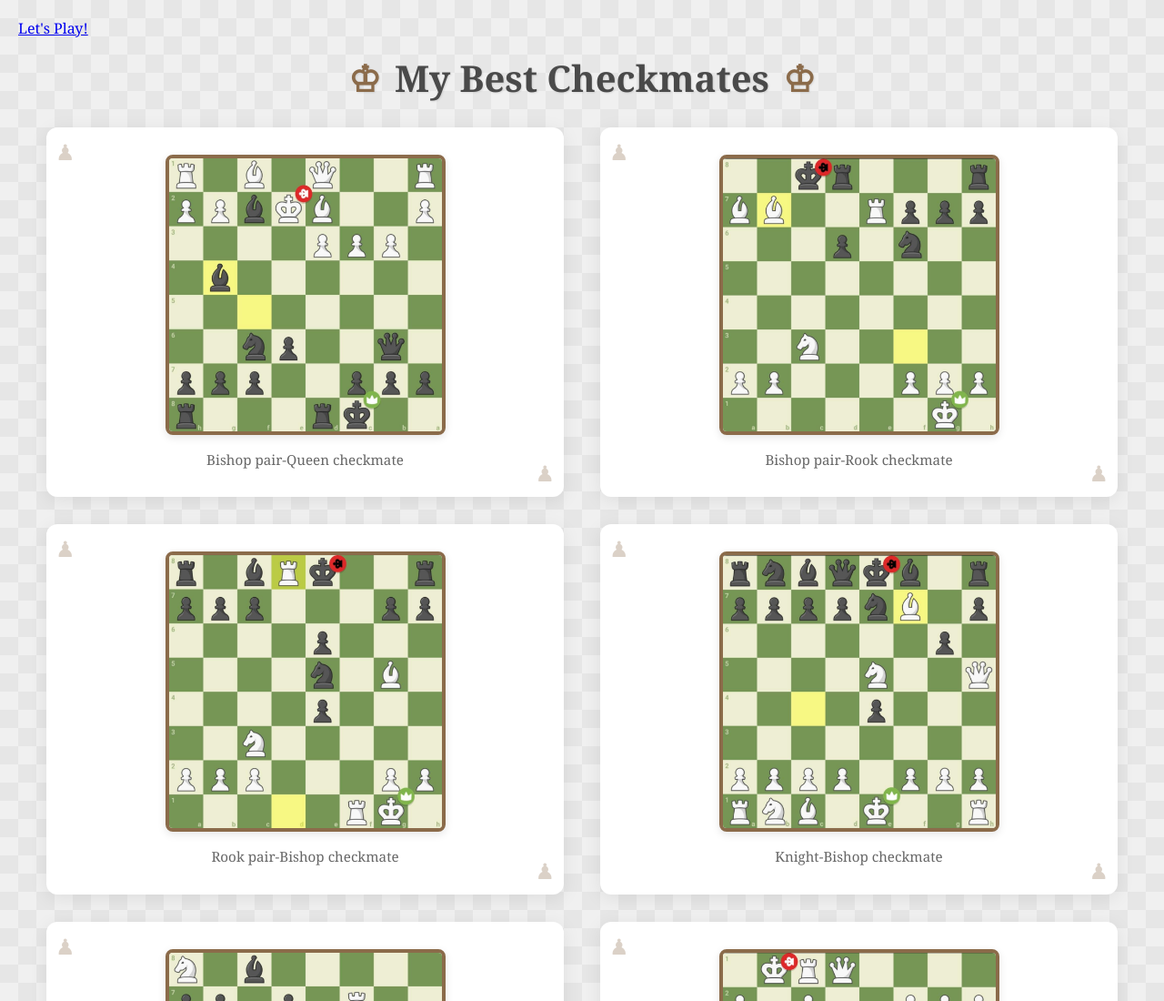
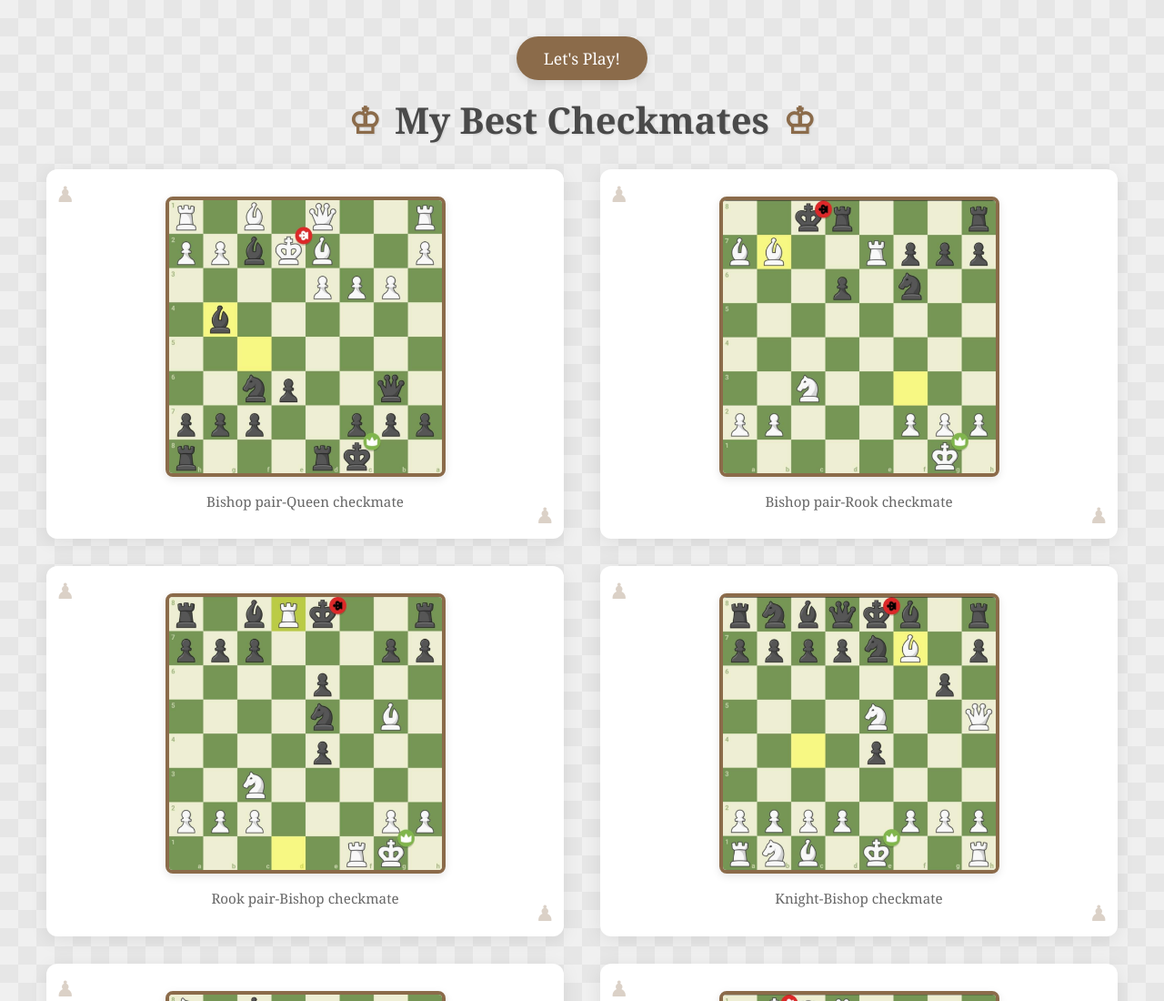
Before and after one commit to sreekar-code/Projects, a plain HTML site: page checkmates-site/c-index.html in a window 1280 px wide. Shown: the top 1100 px of the page at 91% size. Drawn offline with Linux system fonts and the light colour scheme.

Commit message:
Update c-styles.css

```diff
--- a/checkmates-site/c-styles.css
+++ b/checkmates-site/c-styles.css
@@ -11,6 +11,29 @@ body {
     background-position: 0 0, 0 20px, 20px -20px, -20px 0px;
     min-height: 100vh;
     font-family: 'Georgia', serif;
+}
+
+.play-button {
+    text-align: center;
+    margin: 20px 0;
+}
+
+.play-button a {
+    display: inline-block;
+    padding: 12px 30px;
+    background-color: #8b6b4a;
+    color: white;
+    text-decoration: none;
+    border-radius: 25px;
+    font-size: 1.1em;
+    transition: all 0.3s ease;
+    box-shadow: 0 3px 10px rgba(0,0,0,0.1);
+}
+
+.play-button a:hover {
+    transform: translateY(-2px);
+    box-shadow: 0 5px 15px rgba(0,0,0,0.2);
+    background-color: #7a5c3e;
 }
 
 h1 {
```
